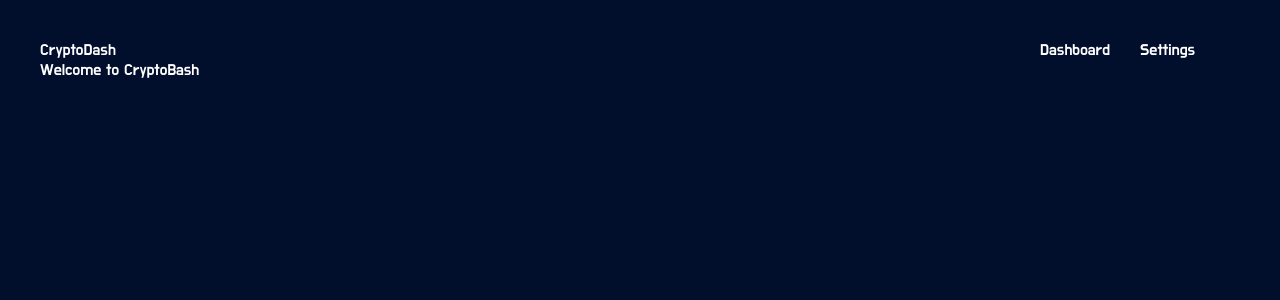
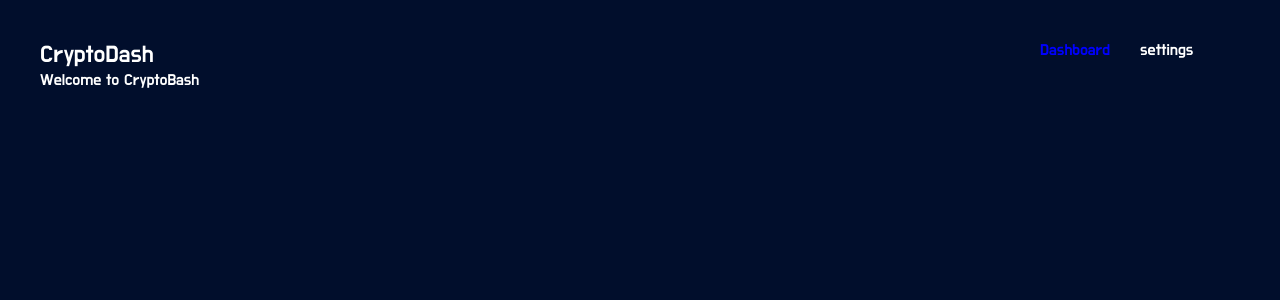
Before and after one commit to rikster/u-crypto-dashboard, a React (Create React App) app: page / in a window 1280 px wide. Shown: the top 300 px of the page. Built offline with nearby package versions, Linux system fonts and the light colour scheme.

Commit message:
Appbar buttons

```diff
--- a/src/App/AppBar.js
+++ b/src/App/AppBar.js
@@ -1,21 +1,42 @@
 import React from "react";
-import styled from "styled-components";
+import styled, {css} from "styled-components";
 
 // rem: back ticks are template literals,
 // allowing embedded expressions ${expression}
 // Diff ways of styling in React https://www.youtube.com/watch?v=NMiEREulVLc
+
+const Logo = styled.div`
+  font-size: 1.5em;
+`
+
 const Bar = styled.div`
   display: grid; // css grid
   grid-template-columns: 180px auto 100px 100px;
 `;
 
+const ControlButtonElem = styled.div`
+  cursor: pointer;
+  ${props => props.active && css`
+    color: blue;
+  `
+  }
+`
+
+function ControlButton({name, active}) {
+    return(
+        <ControlButtonElem active={active}>
+            {name}
+        </ControlButtonElem>
+    )
+}
+
 export default function () {
   return (
     <Bar>
-      <div>CryptoDash</div>
+      <Logo>CryptoDash</Logo>
       <div></div>
-      <div>Dashboard</div>
-      <div>Settings</div>
+      <ControlButton active name="Dashboard"></ControlButton>
+      <ControlButton name="settings">Settings</ControlButton>
     </Bar>
   );
 }
```
